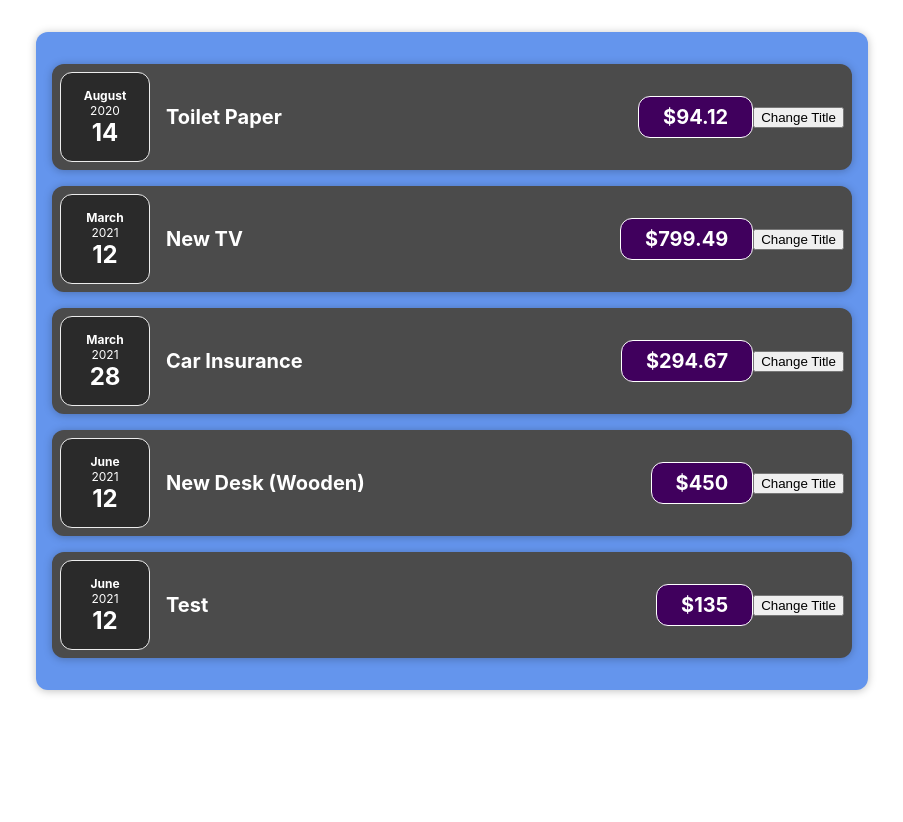
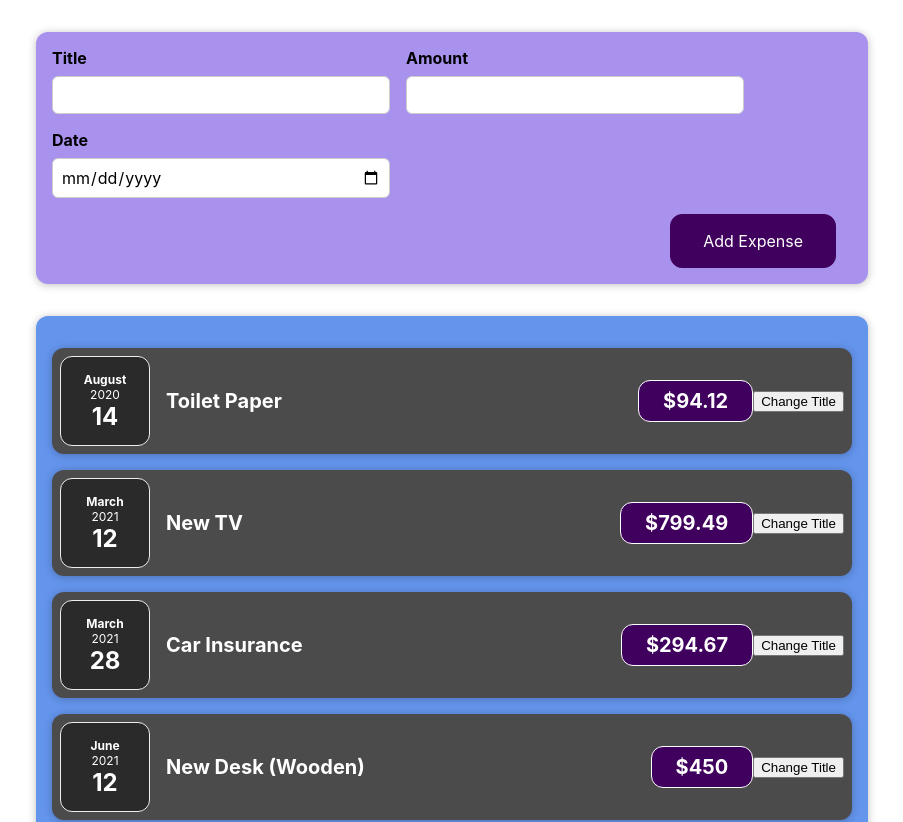
Before and after one commit to serkanursavas/expenseTracker, a React (Create React App) app: page / in a window 1280 px wide. Shown: the top 822 px of the page, without its empty margins (188-1091 px from the left). Before the commit the page ends 800 px from the top, so only its background shows below. Built offline with nearby package versions, Linux system fonts and the light colour scheme.

Commit message:
one state instead seperated states

```diff
--- a/src/App.js
+++ b/src/App.js
@@ -1,4 +1,5 @@
 import Expenses from "./components/Expenses/Expenses";
+import NewExpense from "./components/NewExpense/NewExpense";
 
 const App = () => {
 
@@ -32,6 +33,7 @@
 
   return (
     <div className="App">
+      <NewExpense/>
       <Expenses array={expenses}/>
 
     </div>
--- /dev/null
+++ b/src/components/NewExpense/ExpenseForm.css
@@ -0,0 +1,26 @@
+.new-expense__controls {
+  display: flex;
+  flex-wrap: wrap;
+  gap: 1rem;
+  margin-bottom: 1rem;
+  text-align: left;
+}
+
+.new-expense__control label {
+  font-weight: bold;
+  margin-bottom: 0.5rem;
+  display: block;
+}
+
+.new-expense__control input {
+  font: inherit;
+  padding: 0.5rem;
+  border-radius: 6px;
+  border: 1px solid #ccc;
+  width: 20rem;
+  max-width: 100%;
+}
+
+.new-expense__actions {
+  text-align: right;
+}
--- /dev/null
+++ b/src/components/NewExpense/ExpenseForm.js
@@ -0,0 +1,60 @@
+import React, { useState } from "react";
+import './ExpenseForm.css'
+
+const ExpenseForm = () => {
+
+    // const [enteredTitle, setEnteredTitle] = useState('')
+    // const [enteredAmount, setEnteredAmount] = useState('')
+    // const [enteredDate, setEnteredDate] = useState('')
+
+    const [userInput, setUserInput] = useState({
+        enteredTitle: "",
+        enteredAmount: "",
+        enteredDate: ""
+    })
+
+    const titleChangedHandler = (event) => {
+        setUserInput({
+            ...userInput,
+            enteredTitle: event.target.value,
+        })
+    }
+    const amountChangedHandler = (event) => {
+        // setEnteredAmount(event.target.value);
+        setUserInput({
+            ...userInput,
+            enteredAmount: event.target.value,
+        })
+
+    }
+    const dateChangedHandler = (event) => {
+        // setEnteredDate(event.target.value);
+        setUserInput({
+            ...userInput,
+            enteredDate: event.target.value,
+        })
+
+    }
+
+    return <form className="">
+         <div className="new-expense__controls">
+            <div className="new-expense__control">
+                <label>Title</label>
+                <input type="text" onChange={titleChangedHandler} />
+            </div>
+            <div className="new-expense__control">
+                <label>Amount</label>
+                <input type="number" min="0.01" step="0.01" onChange={amountChangedHandler}/>
+            </div>
+            <div className="new-expense__control">
+                <label>Date</label>
+                <input type="date" min="2019-01-01" max="2022-12-31" onChange={dateChangedHandler}/>
+            </div>
+         </div>
+         <div className="new-expense__actions">
+            <button type="submit">Add Expense</button>
+         </div>
+    </form>
+}
+
+export default ExpenseForm;
--- a/src/components/NewExpense/NewExpense.js
+++ b/src/components/NewExpense/NewExpense.js
@@ -1,10 +1,11 @@
 import React from "react";
 import './NewExpense.css'
+import ExpenseForm from './ExpenseForm'
 
 const NewExpense = () => {
 
-    return <div>
-        <form> </form>
+    return <div className="new-expense">
+      <ExpenseForm/>
     </div>
 }
 
```
